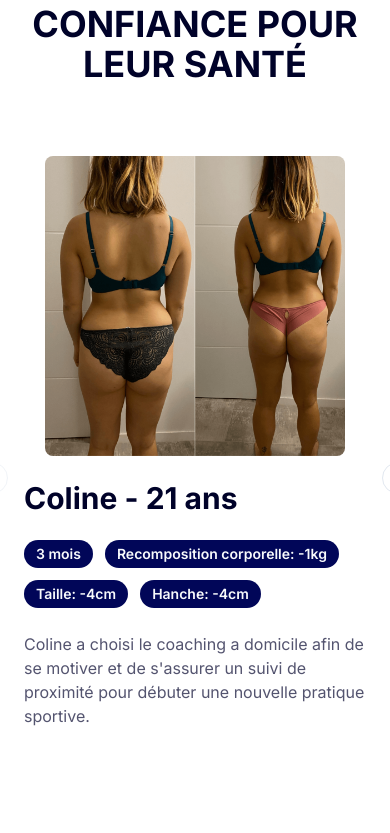
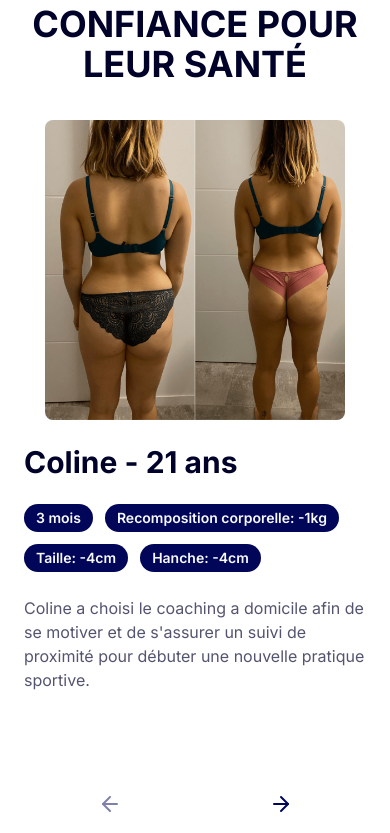
Before and after one commit to fernan-x/killian-coaching, a Next.js app: page /killian-coaching/ in a window 390 px wide. Shown: the part 2771-3604 px from the top of the page. Built offline with nearby package versions, Linux system fonts and the light colour scheme.

Commit message:
feat: carousel is now responsive

```diff
--- a/components/section/4-before-after-section.tsx
+++ b/components/section/4-before-after-section.tsx
@@ -18,7 +18,7 @@ import {
 const BeforeAfterSection = () => {
   return <Container>
     <H2 className='uppercase text-center lg:text-left'>Ils me font confiance pour leur santé</H2>
-    <Carousel className='w-full py-9'>
+    <Carousel className='w-full'>
         <CarouselContent>
             <CarouselItem>
                 <BeforeAfterCard
@@ -60,8 +60,15 @@ const BeforeAfterSection = () => {
                 />
             </CarouselItem>
         </CarouselContent>
-        <CarouselPrevious />
-        <CarouselNext />
+
+        <div className='relative flex justify-around mt-6 md:hidden'>
+            <CarouselPrevious variant='link' noTranslate />
+            <CarouselNext variant='link' noTranslate />
+        </div>
+        <div className='hidden md:flex'>
+            <CarouselPrevious variant='link' />
+            <CarouselNext variant='link' />
+        </div>
     </Carousel>
   </Container>;
 };
--- a/components/ui/carousel.tsx
+++ b/components/ui/carousel.tsx
@@ -196,8 +196,8 @@ CarouselItem.displayName = "CarouselItem"
 
 const CarouselPrevious = React.forwardRef<
   HTMLButtonElement,
-  React.ComponentProps<typeof Button>
->(({ className, variant = "outline", size = "icon", ...props }, ref) => {
+  React.ComponentProps<typeof Button> & { noTranslate?: boolean }
+>(({ className, variant = "outline", size = "icon", noTranslate = false, ...props }, ref) => {
   const { orientation, scrollPrev, canScrollPrev } = useCarousel()
 
   return (
@@ -206,8 +206,8 @@ const CarouselPrevious = React.forwardRef<
       variant={variant}
       size={size}
       className={cn(
-        "absolute  h-8 w-8 rounded-full",
-        orientation === "horizontal"
+        "absolute h-8 w-8 rounded-full",
+        noTranslate ? 'relative' : orientation === "horizontal"
           ? "-left-12 top-1/2 -translate-y-1/2"
           : "-top-12 left-1/2 -translate-x-1/2 rotate-90",
         className
@@ -216,7 +216,7 @@ const CarouselPrevious = React.forwardRef<
       onClick={scrollPrev}
       {...props}
     >
-      <ArrowLeft className="h-4 w-4" />
+      <ArrowLeft className="h-6 w-6 text-primary" />
       <span className="sr-only">Previous slide</span>
     </Button>
   )
@@ -225,8 +225,8 @@ CarouselPrevious.displayName = "CarouselPrevious"
 
 const CarouselNext = React.forwardRef<
   HTMLButtonElement,
-  React.ComponentProps<typeof Button>
->(({ className, variant = "outline", size = "icon", ...props }, ref) => {
+  React.ComponentProps<typeof Button> & { noTranslate?: boolean }
+>(({ className, variant = "outline", size = "icon", noTranslate = false, ...props }, ref) => {
   const { orientation, scrollNext, canScrollNext } = useCarousel()
 
   return (
@@ -236,7 +236,7 @@ const CarouselNext = React.forwardRef<
       size={size}
       className={cn(
         "absolute h-8 w-8 rounded-full",
-        orientation === "horizontal"
+        noTranslate ? 'relative' : orientation === "horizontal"
           ? "-right-12 top-1/2 -translate-y-1/2"
           : "-bottom-12 left-1/2 -translate-x-1/2 rotate-90",
         className
@@ -245,7 +245,7 @@ const CarouselNext = React.forwardRef<
       onClick={scrollNext}
       {...props}
     >
-      <ArrowRight className="h-4 w-4" />
+      <ArrowRight className="h-6 w-6 text-primary" />
       <span className="sr-only">Next slide</span>
     </Button>
   )
```
